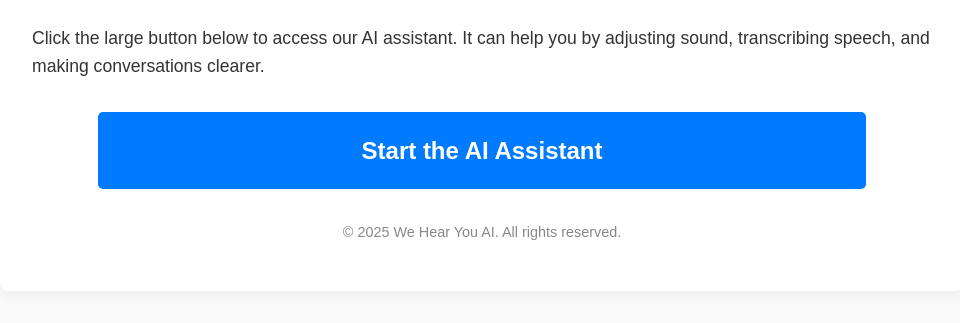
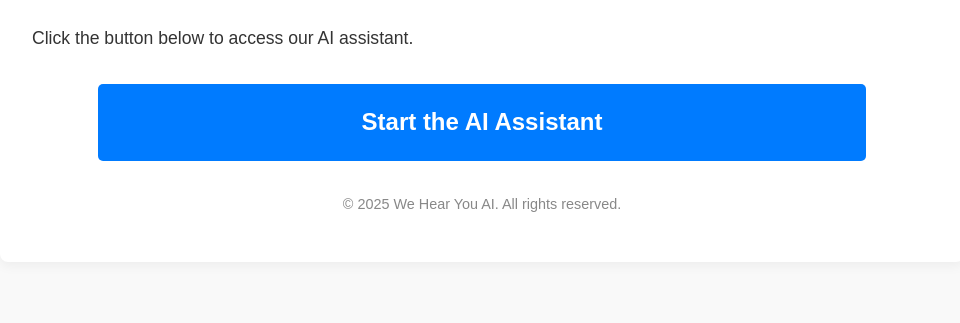
Before and after one commit to ScarlettThibodeaux/WeHearYouAI, a plain HTML site: page index.html in a window 1280 px wide. Shown: the part 480-803 px from the top of the page, without its empty margins (158-1118 px from the left). Drawn offline with Linux system fonts and the light colour scheme.

Commit message:
Update index.html

```diff
--- a/index.html
+++ b/index.html
@@ -107,8 +107,7 @@
 
             <h2>Try Our New AI Tool</h2>
             <p>
-                Click the large button below to access our AI assistant. It can help you by
-                adjusting sound, transcribing speech, and making conversations clearer.
+                Click the button below to access our AI assistant.
             </p>
 
             <a href="https://scarlettthibodeaux.github.io/WeHearYouAI/" class="cta-button">
```
